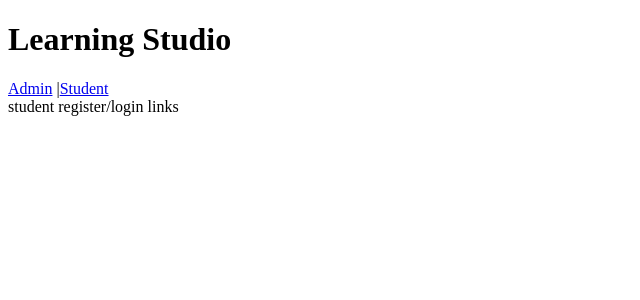
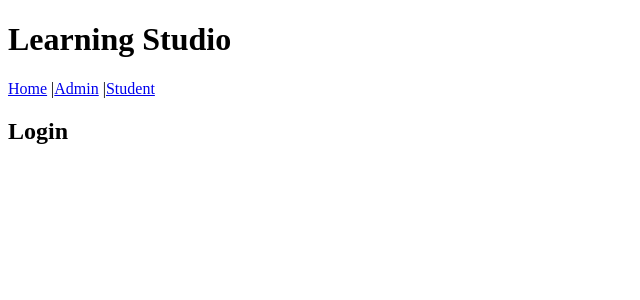
Before and after one commit to rabiya-basri/learning-studio, a React (Create React App) app: page /student/login in a window 1280 px wide. Shown: the top 300 px of the page, without its empty margins (0-640 px from the left). Built offline with nearby package versions, Linux system fonts and the light colour scheme.

Commit message:
fixed routing

```diff
--- a/src/App.js
+++ b/src/App.js
@@ -1,13 +1,13 @@
 import React from 'react'
-import Home from './components/Home'
 import { BrowserRouter } from 'react-router-dom'
+import NavBar from './components/NavBar'
 
 const App=(props)=>{
     return (
         <div>
             <h1>Learning Studio</h1>
             <BrowserRouter>
-                <Home />
+                <NavBar />
             </BrowserRouter>
         </div>
     )
--- a/src/components/Admin/AdminContainer.js
+++ /dev/null
@@ -1,10 +0,0 @@
-import React from "react";
-
-const AdminContainer = (props) => {
-    return (
-        <div>
-            links for register/login
-        </div>
-    )
-}
-export default AdminContainer
--- /dev/null
+++ b/src/components/Admin/LoginForm.js
@@ -0,0 +1,10 @@
+import React from "react";
+
+const LoginForm = (props) => {
+    return (
+        <div>
+            <h2>Login</h2>
+        </div>
+    )
+}
+export default LoginForm
--- /dev/null
+++ b/src/components/Admin/RegisterForm.js
@@ -0,0 +1,15 @@
+import React from "react";
+import { Link,Route } from "react-router-dom";
+import LoginForm from "./LoginForm";
+
+const RegisterForm = (props) => {
+    return (
+        <div>
+            <h2>Register</h2>
+            <Link to='/admin/login'>Login</Link>
+            <Route path='/admin/login' component={LoginForm} exact={ true}/>
+        </div>
+    )
+}
+
+export default RegisterForm
--- a/src/components/Home.js
+++ b/src/components/Home.js
@@ -1,10 +1,9 @@
 import React from 'react'
-import NavBar from './NavBar'
 
 const Home = (props) => {
     return (
         <div>
-            <NavBar />
+            Home
         </div>
     )
 }
--- a/src/components/NavBar.js
+++ b/src/components/NavBar.js
@@ -1,16 +1,19 @@
 import React from "react";
-import { Link, Route } from 'react-router-dom'
-import AdminContainer from "./Admin/AdminContainer";
-import StudentContainer from "./Student/StudentContainer";
+import { Link,Route } from 'react-router-dom'
+import Home from "./Home";
+import RegisterForm from './Admin/RegisterForm'
+import LoginForm from './Admin/LoginForm'
 
 const NavBar = (props) => {
     return (
         <div>
-            <Link to='/admin'>Admin</Link> |
-            <Link to='/student'>Student</Link>
+            <Link to='/'>Home</Link> |
+            <Link to='/admin/register'>Admin</Link> |
+            <Link to='/student/login'>Student</Link>
 
-            <Route path='/admin' component={AdminContainer} exact/>
-            <Route path='/student' component={ StudentContainer}/>
+            <Route path='/' component={Home} exact={ true}/>
+            <Route path='/admin/register' component={RegisterForm} exact={ true}/>
+            <Route path='/student/login' component={LoginForm} />
         </div>
     )
 }
--- a/src/components/Student/StudentContainer.js
+++ /dev/null
@@ -1,10 +0,0 @@
-import React from "react";
-
-const StudentContainer = (props) => {
-    return (
-        <div>
-            student register/login links
-        </div>
-    )
-}
-export default StudentContainer
```
